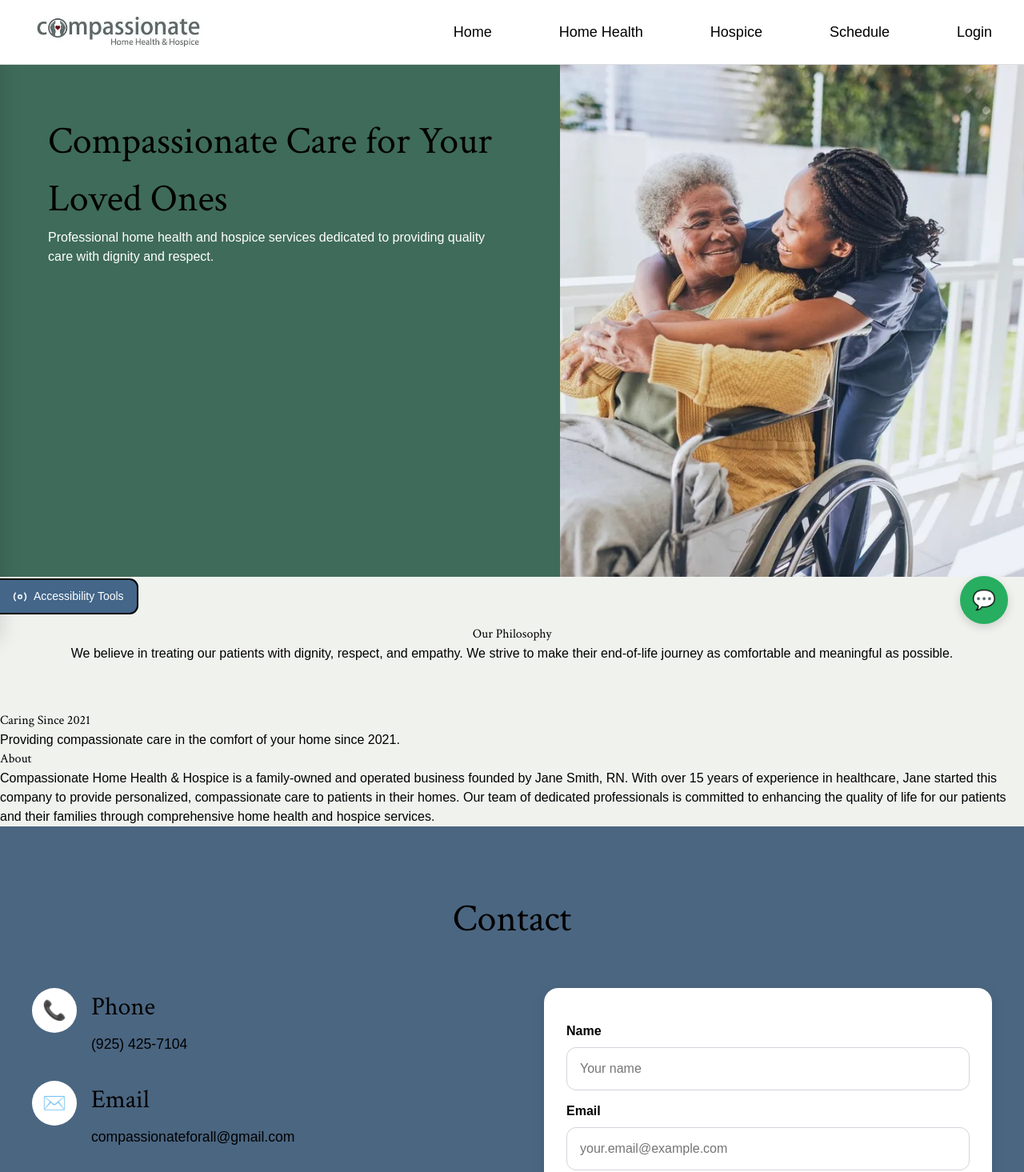
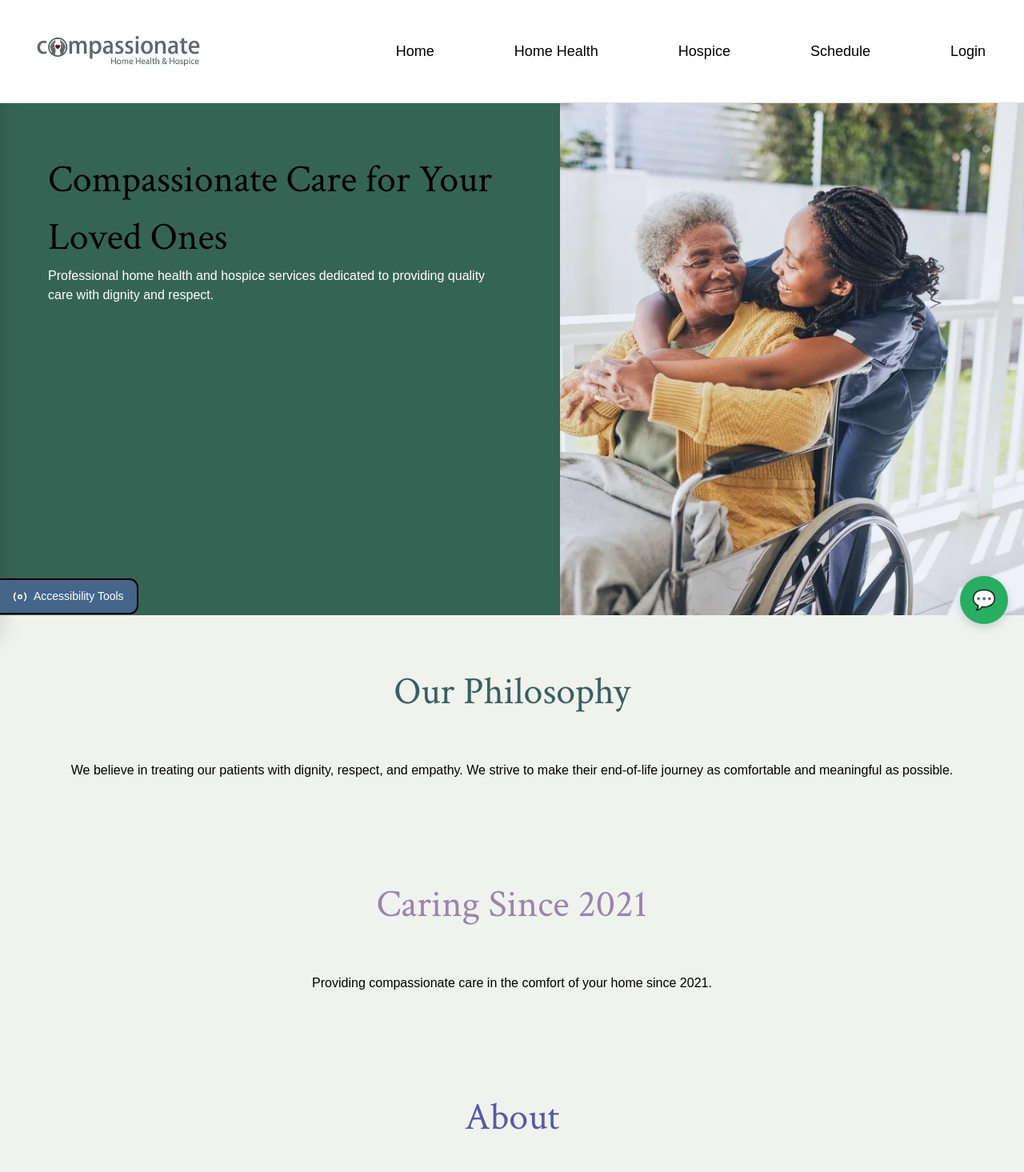
Before and after one commit to Compassionate4you/Compassionate4youSite, a React (Vite) app in the folder client/: page / in a window 1280 px wide. Shown: the top 1465 px of the page at 80% size. Built offline with nearby package versions, Linux system fonts and the light colour scheme.

Commit message:
Version 1: NavBar, Hero, Contact. Story 245

```diff
--- a/client/src/components/layout/styles/footer.css
+++ b/client/src/components/layout/styles/footer.css
@@ -14,7 +14,6 @@
 .footer {
   background-color: #111827;
   color: var(--footer-text);
-  margin-top: 5rem;
   font-family: 'Lora', Georgia, serif;
 }
 
--- a/client/src/pages/LandingPage.jsx
+++ b/client/src/pages/LandingPage.jsx
@@ -25,27 +25,29 @@ function LandingPage() {
 
       {/* Philosophy */}
       <section className="philosophy">
-        <h2>{t("landing.philosophyTitle")}</h2>
+        <h2 className="section-title title-philosophy">{t("landing.philosophyTitle")}</h2>
         <p>{t("landing.philosophyText")}</p>
       </section>
 
       {/* Caring Since 2021 */}
       <section className="care">
-        <h2>{t("landing.caringSinceTitle")}</h2>
+        <h2 className="section-title title-care">{t("landing.caringSinceTitle")}</h2>
         <p>{t("landing.caringSinceText")}</p>
       </section>
 
       {/* About */}
       <section className="about">
-        <h2>{t("landing.aboutTitle")}</h2>
+        <h2 className="section-title title-about">{t("landing.aboutTitle")}</h2>
         <p>{t("landing.aboutText")}</p>
       </section>
 
       {/* Contact */}
       <section className="contact-section">
-        <h2 className="contact-title">{t("landing.contactTitle")}</h2>
+        <h2 className="section-title title-contact">{t("landing.contactTitle")}</h2>
 
         <div className="contact-container">
+
+          {/* Contact Information */}
           <div className="contact-info">
             <div className="contact-item">
               <div className="contact-icon">📞</div>
@@ -81,6 +83,7 @@ function LandingPage() {
             </div>
           </div>
 
+          {/* Contact Form */}
           <div className="contact-form-card">
             <form className="contact-form">
               <label htmlFor="name">{t("landing.contactFormName")}</label>
--- a/client/src/styles/LandingPage.css
+++ b/client/src/styles/LandingPage.css
@@ -3,19 +3,11 @@ body {
     font-family: Arial, sans-serif;
   }
 
-  /* NavBar */
-  .navbar {
-    display: flex;
-    justify-content: space-between;
-    align-items: center;
-    padding: 15px 40px;
-    background: white;
-  }
-
-  .nav-links {
-    display: flex;
-    gap: 30px;
-    list-style: none;
+  /* Global Styles */
+  .section-title {
+    text-align: center;
+    font-size: 3rem;
+    margin-bottom: 50px;
   }
 
   /* Hero */
@@ -26,7 +18,7 @@ body {
 
   .hero-left {
     flex: 1;
-    background: #3f6b5a;
+    background: var(--color-green);
     color: white;
     padding: 60px;
   }
@@ -52,26 +44,39 @@ body {
     text-align: center;
   }
 
+  .title-philosophy {
+    color: var(--color-teal);
+  }
+
   /* Care */
-  .footer {
-    background: #f5f5f5;
-    padding: 20px;
-    display: flex;
-    justify-content: space-around;
+  .care {
+    padding: 60px;
+    text-align: center;
+  }
+
+  .title-care {
+    color: var(--color-lavender);
   }
 
   /* About */
+  .about {
+    padding: 60px;
+    text-align: center;
+  }
+
+  .title-about {
+    color: var(--color-purple);
+  }
 
   /* Contact */
   .contact-section {
     background-color: var(--color-blue-gray);
     padding: 80px 40px;
+    color: var(--color-white);
   }
 
-  .contact-title {
-    text-align: center;
-    font-size: 3rem;
-    margin-bottom: 50px;
+  .title-contact {
+    color: var(--color-white);
   }
 
   .contact-container {
@@ -83,6 +88,7 @@ body {
     align-items: start;
   }
 
+    /* Contact Information */
     .contact-info {
       display: flex;
       flex-direction: column;
@@ -93,13 +99,14 @@ body {
       display: flex;
       align-items: flex-start;
       gap: 18px;
+      color: var(--color-white);
     }
 
     .contact-icon {
       width: 56px;
       height: 56px;
       border-radius: 50%;
-    background: white;
+      background: rgb(125, 125, 125);
       display: flex;
       align-items: center;
       justify-content: center;
@@ -118,11 +125,13 @@ body {
       line-height: 1.6;
     }
 
+    /* Contact Form */
     .contact-form-card {
       background: white;
       border-radius: 18px;
       padding: 28px;
       box-shadow: 0 4px 18px rgba(0, 0, 0, 0.08);
+      color: var(--color-black);
     }
 
     .contact-form {
@@ -145,6 +154,14 @@ body {
       font-size: 1rem;
       outline: none;
       box-sizing: border-box;
+      color: var(--color-black);
+    }
+
+    .contact-form input:focus,
+    .contact-form textarea:focus {
+      outline: none;
+      border: 2px solid var(--color-blue-gray);
+      box-shadow: 0 0 0 3px rgba(75, 102, 129, 0.2);
     }
 
     .contact-form textarea {
--- a/client/src/styles/NavBar.css
+++ b/client/src/styles/NavBar.css
@@ -13,7 +13,7 @@
     gap: 84px;
     list-style: none;
     margin: 0;
-    padding: 0;
+    padding: 0px;
     font-size: 18px;
   }
 
@@ -21,11 +21,14 @@
   .logo a {
     text-decoration: none;
     color: black;
+    padding: 8px 8px;
+    border-radius: 4px;
   }
 
   .nav-links a:hover,
   .logo a:hover {
     color: var(--color-linkHighlight);
+    background-color: rgba(124, 124, 124, 0.089);
   }
 
 .logo-img {
--- a/client/src/styles/global.css
+++ b/client/src/styles/global.css
@@ -6,7 +6,7 @@
     --color-green: #366454;
     --color-purple: #5959A6;
     --color-lavender: #9984AE;
-    --color-linkHighlight: #7aaadb;
+    --color-linkHighlight: #00aec5;
     --color-black: #000000;
     --color-white: #FFFFFF;
   }
```
Lines whose indentation alone changed are shown as unchanged.
